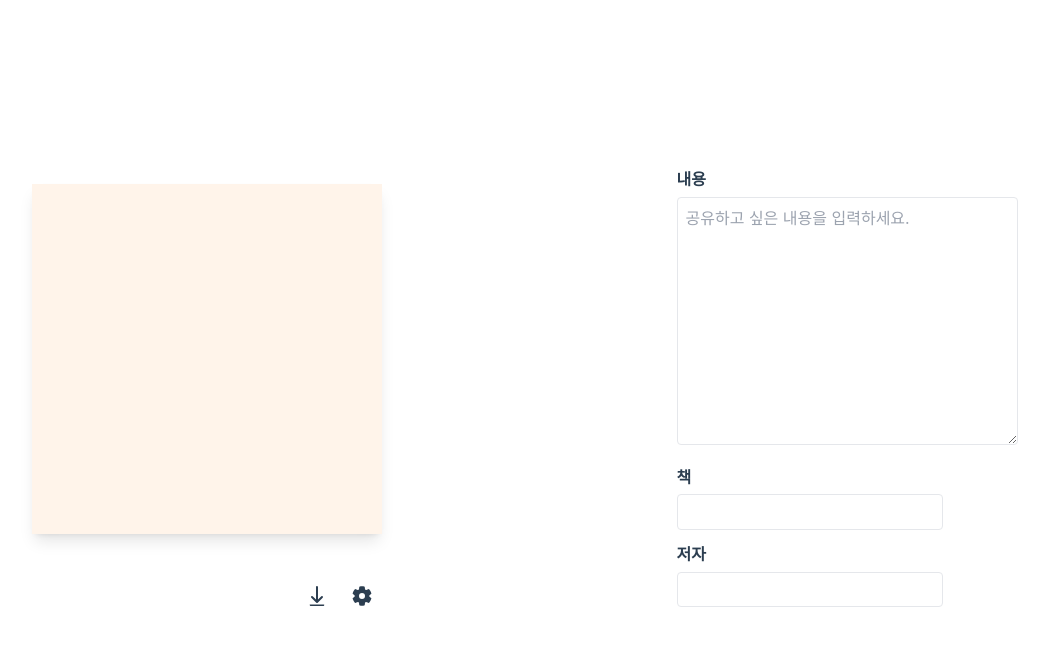
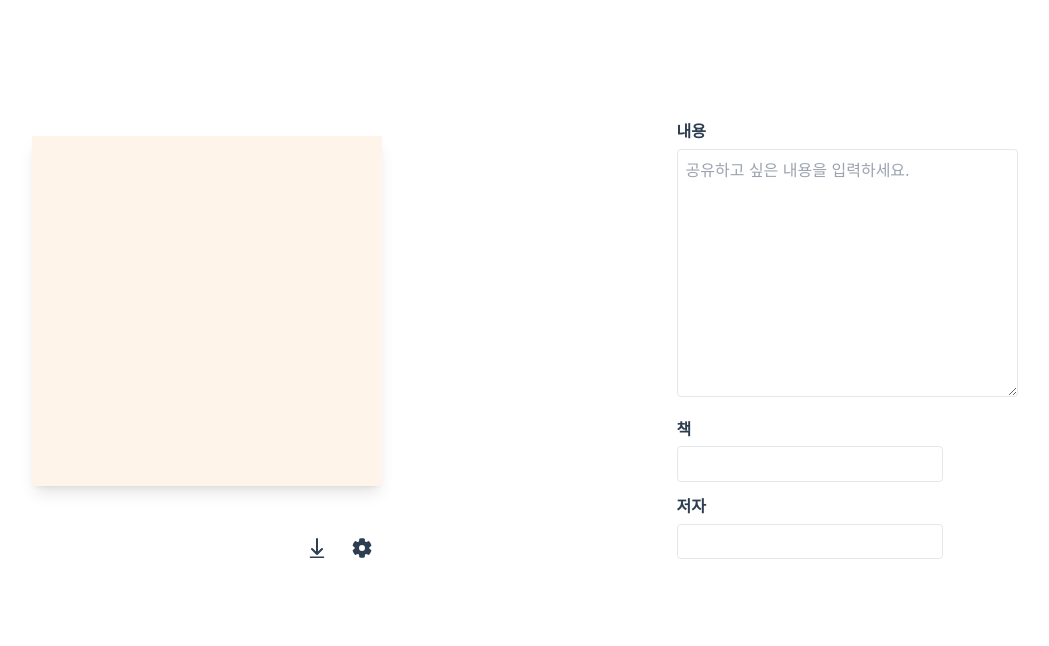
Before and after one commit to ktseo41/quotes-sharer, a Vue app: page / in a window 1280 px wide. Shown: the top 646 px of the page, without its empty margins (113-1162 px from the left). Built offline with nearby package versions, Linux system fonts and the light colour scheme; the HTML template or start-up script is replaced by a standard one; a web font is replaced by a local one.

Commit message:
feat: 기본 위치 조정

```diff
--- a/src/App.vue
+++ b/src/App.vue
@@ -52,6 +52,10 @@ nav a:first-of-type {
     place-items: center;
   }
 
+  #app {
+    margin-top: -12vh;
+  }
+
   header {
     display: flex;
     place-items: center;
```
